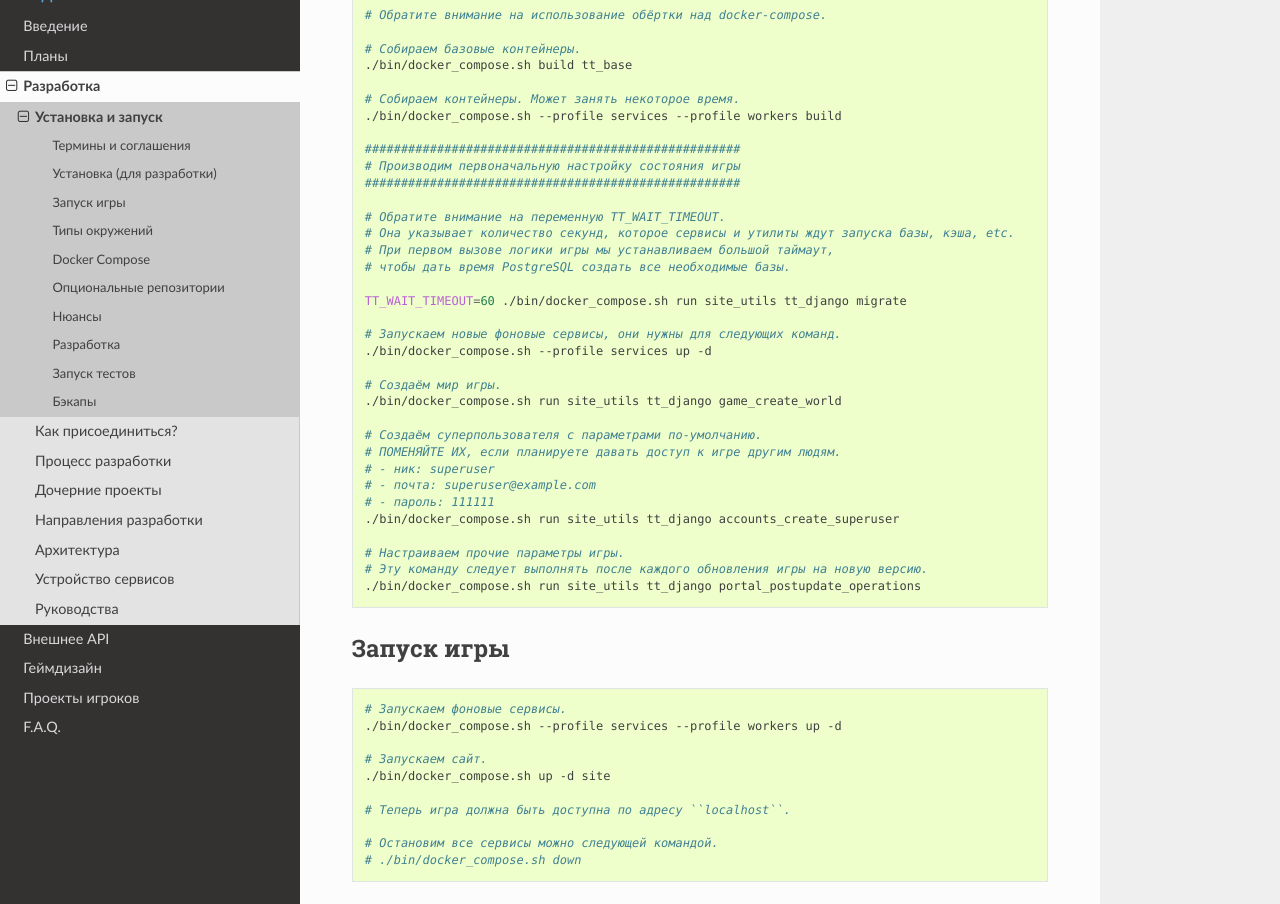
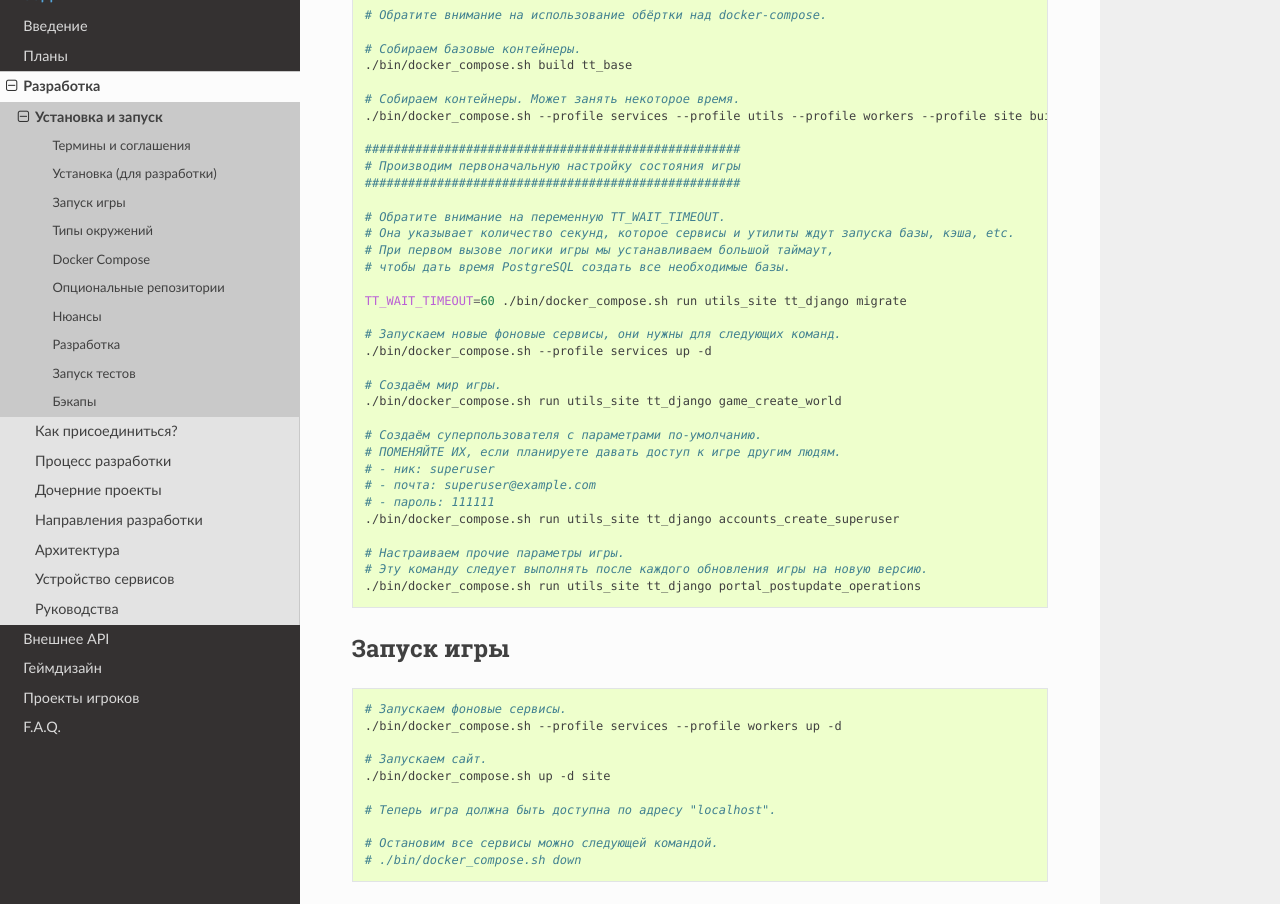
Before and after one commit to the-tale/tt_docs, a Sphinx documentation site: the page built from docs/source/development/install.rst, in a window 1280 px wide and 1400 px high, scrolled down 1118 px. Shown: the part 151-1055 px from the top of the window. Built offline with Sphinx 7.4.7 and the Read the Docs theme 2.0.0, drawn with Linux system fonts in a browser that asks for light colours.

Commit message:
Изменения связанные с https://github.com/the-tale/the-tale/issues/2626

```diff
--- a/docs/source/development/install.rst
+++ b/docs/source/development/install.rst
@@ -63,7 +63,7 @@
    ./bin/docker_compose.sh build tt_base
 
    # Собираем контейнеры. Может занять некоторое время.
-   ./bin/docker_compose.sh --profile services --profile workers build
+   ./bin/docker_compose.sh --profile services --profile utils --profile workers --profile site build
 
    ####################################################
    # Производим первоначальную настройку состояния игры
@@ -74,24 +74,24 @@
    # При первом вызове логики игры мы устанавливаем большой таймаут,
    # чтобы дать время PostgreSQL создать все необходимые базы.
 
-   TT_WAIT_TIMEOUT=60 ./bin/docker_compose.sh run site_utils tt_django migrate
+   TT_WAIT_TIMEOUT=60 ./bin/docker_compose.sh run utils_site tt_django migrate
 
    # Запускаем новые фоновые сервисы, они нужны для следующих команд.
    ./bin/docker_compose.sh --profile services up -d
 
    # Создаём мир игры.
-   ./bin/docker_compose.sh run site_utils tt_django game_create_world
+   ./bin/docker_compose.sh run utils_site tt_django game_create_world
 
    # Создаём суперпользователя с параметрами по-умолчанию.
    # ПОМЕНЯЙТЕ ИХ, если планируете давать доступ к игре другим людям.
    # - ник: superuser
    # - почта: superuser@example.com
    # - пароль: 111111
-   ./bin/docker_compose.sh run site_utils tt_django accounts_create_superuser
+   ./bin/docker_compose.sh run utils_site tt_django accounts_create_superuser
 
    # Настраиваем прочие параметры игры.
    # Эту команду следует выполнять после каждого обновления игры на новую версию.
-   ./bin/docker_compose.sh run site_utils tt_django portal_postupdate_operations
+   ./bin/docker_compose.sh run utils_site tt_django portal_postupdate_operations
 
 
 Запуск игры
@@ -105,7 +105,7 @@
    # Запускаем сайт.
    ./bin/docker_compose.sh up -d site
 
-   # Теперь игра должна быть доступна по адресу ``localhost``.
+   # Теперь игра должна быть доступна по адресу "localhost".
 
    # Остановим все сервисы можно следующей командой.
    # ./bin/docker_compose.sh down
@@ -223,7 +223,7 @@ Docker Compose
    ./bin/docker_compose.sh down
    ./bin/docker_compose.sh --profile services up -d
 
-   ./bin/docker_compose.sh run site_utils tt_django utils_run_tests
+   ./bin/docker_compose.sh run utils_site tt_django utils_run_tests
 
 
 .. warning::
```
